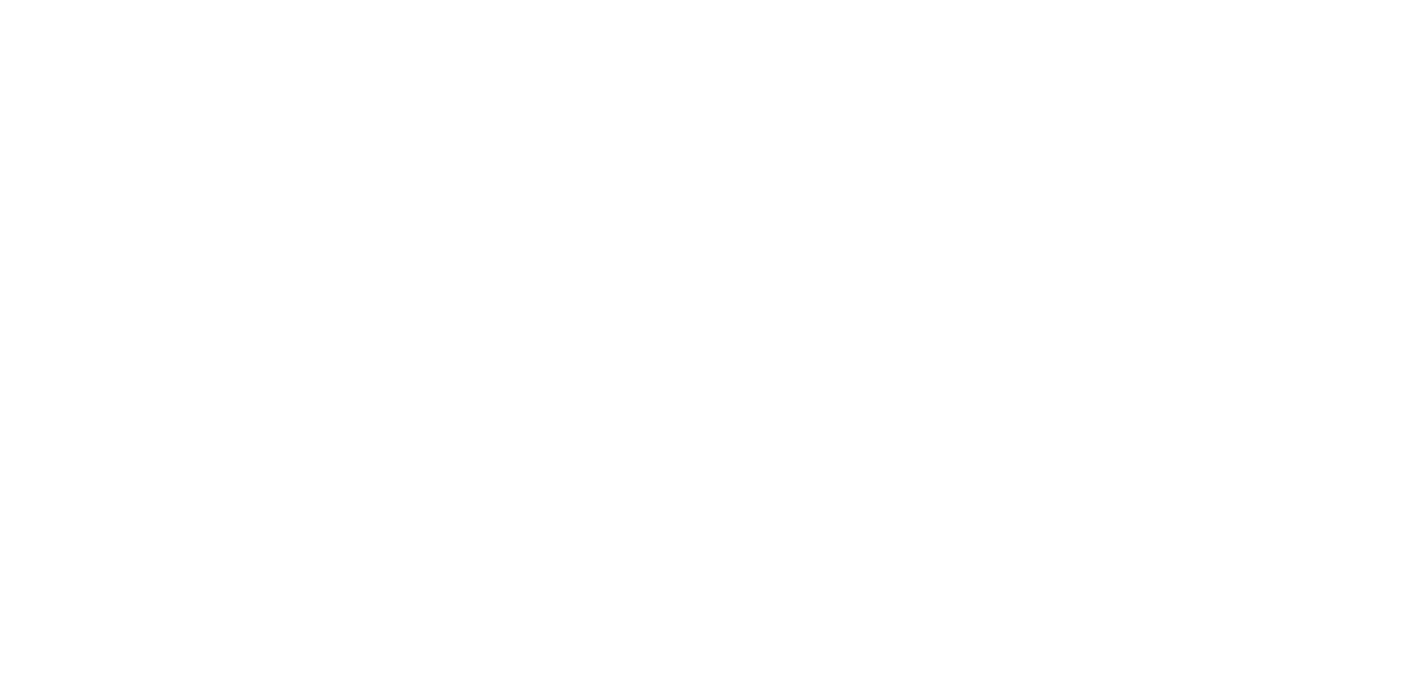
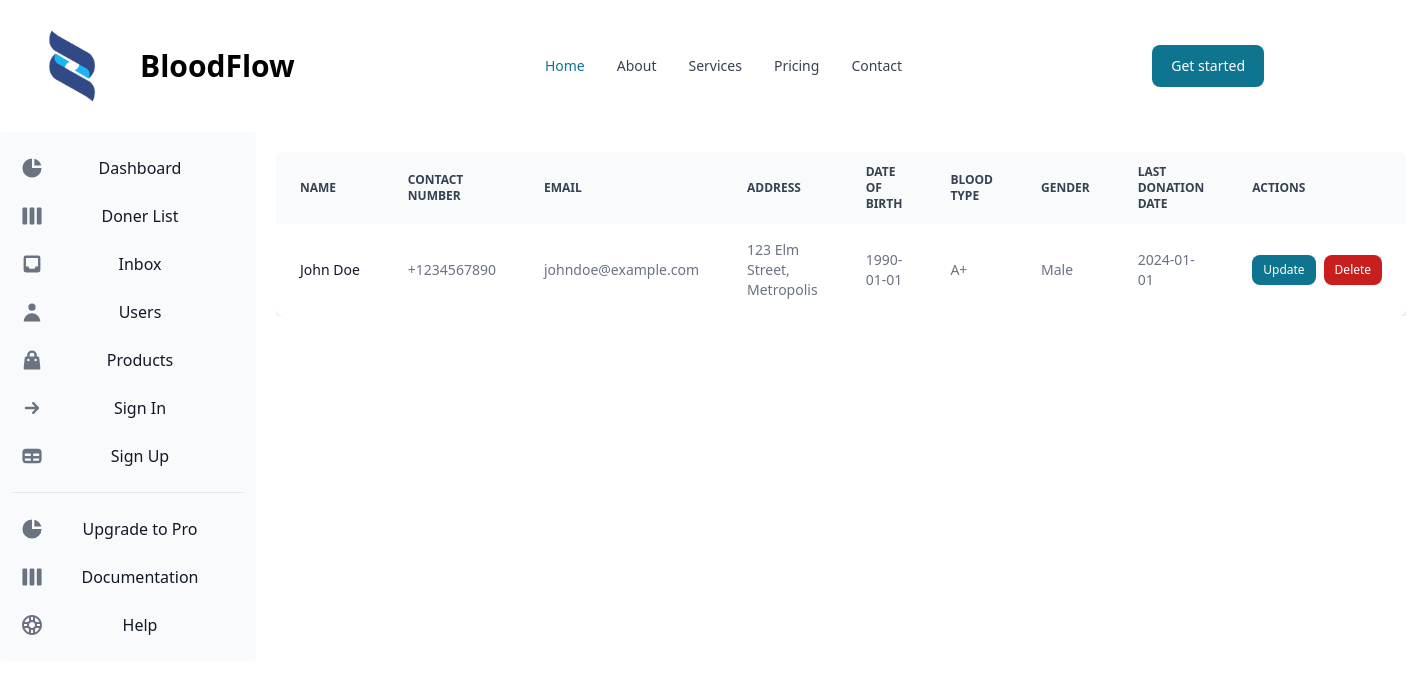
Before and after one commit to ShehanGit/Blood-Donation-Management-System, a React (Create React App) app in the folder frontend/blood_donation_app/: page /donerlist in a window 1280 px wide. Before the commit this address had no page. Shown: the top 674 px of the page, 1426 px wide, since content can reach past the window. Built offline with nearby package versions, Linux system fonts and the light colour scheme.

Commit message:
Table ui created

```diff
--- a/frontend/blood_donation_app/src/App.js
+++ b/frontend/blood_donation_app/src/App.js
@@ -5,6 +5,10 @@ import './App.css';
 import DonerRegister from './pages/DonerRegister';
 import Home from './pages/Home';
 import AppointmentCreate from './pages/AppointmentCreate';
+import AdminDashboard from './pages/AdminDashboard';
+import DonerList from './pages/adminpages/DonerList';
+
+
 
 function App() {
   return (
@@ -14,7 +18,8 @@ function App() {
           <Route exact path="/" element={<Home />} />
           <Route exact path="/register" element={<DonerRegister />} />
           <Route exact path="/appointment" element={<AppointmentCreate />} />
-
+          <Route exact path="/dashboard" element={<AdminDashboard />} />
+          <Route exact path="/donerlist" element={<DonerList />} />
         </Routes>
       </Router>
     </div>
--- /dev/null
+++ b/frontend/blood_donation_app/src/component/Sidebar.jsx
@@ -0,0 +1,54 @@
+import React from 'react';
+
+import { Sidebar } from "flowbite-react";
+import { BiBuoy } from "react-icons/bi";
+import { HiArrowSmRight, HiChartPie, HiInbox, HiShoppingBag, HiTable, HiUser, HiViewBoards } from "react-icons/hi";
+
+
+const SideBar = () => {
+
+    return (
+        <div>
+            <Sidebar aria-label="Sidebar with content separator example"  >
+      <Sidebar.Items>
+        <Sidebar.ItemGroup>
+          <Sidebar.Item href="#" icon={HiChartPie}>
+            Dashboard
+          </Sidebar.Item>
+          <Sidebar.Item href="/donerlist" icon={HiViewBoards}>
+            Doner List
+          </Sidebar.Item>
+          <Sidebar.Item href="#" icon={HiInbox}>
+            Inbox
+          </Sidebar.Item>
+          <Sidebar.Item href="#" icon={HiUser}>
+            Users
+          </Sidebar.Item>
+          <Sidebar.Item href="#" icon={HiShoppingBag}>
+            Products
+          </Sidebar.Item>
+          <Sidebar.Item href="#" icon={HiArrowSmRight}>
+            Sign In
+          </Sidebar.Item>
+          <Sidebar.Item href="#" icon={HiTable}>
+            Sign Up
+          </Sidebar.Item>
+        </Sidebar.ItemGroup>
+        <Sidebar.ItemGroup>
+          <Sidebar.Item href="#" icon={HiChartPie}>
+            Upgrade to Pro
+          </Sidebar.Item>
+          <Sidebar.Item href="#" icon={HiViewBoards}>
+            Documentation
+          </Sidebar.Item>
+          <Sidebar.Item href="#" icon={BiBuoy}>
+            Help
+          </Sidebar.Item>
+        </Sidebar.ItemGroup>
+      </Sidebar.Items>
+    </Sidebar>
+        </div>
+    );
+};
+
+export default SideBar;
--- /dev/null
+++ b/frontend/blood_donation_app/src/pages/AdminDashboard.jsx
@@ -0,0 +1,19 @@
+import React, { useState } from "react";
+import '../css/AppointmentCreate.css';
+import NavBar from "../component/NavBar";
+import Sidebar from "../component/Sidebar";
+
+import { createAppointment } from "../services/AppointmentServices";
+
+export default function AdminDashboard() {
+
+
+
+  return (
+    <div>
+      <NavBar />
+      <Sidebar />
+    </div>
+  );
+
+};
--- a/frontend/blood_donation_app/src/pages/Home.jsx
+++ b/frontend/blood_donation_app/src/pages/Home.jsx
@@ -10,8 +10,13 @@ export default function Home() {
     const navigate = useNavigate();
 
         const handleButtonClick = () => {
-        navigate('/appointment'); // Navigates to the "/register" page
+        navigate('/appointment');
       };
+
+      const handleButtonClick1 = () => {
+        navigate('/dashboard');
+      };
+
 
   return (
     <div>
@@ -20,6 +25,9 @@ export default function Home() {
                 <button onClick={handleButtonClick} className="bg-blue-500 hover:bg-blue-700 text-white font-bold py-2 px-9 rounded ml-10">
                     appointment
                 </button>
+                <button onClick={handleButtonClick1} className="bg-blue-500 hover:bg-blue-700 text-white font-bold py-2 px-9 rounded ml-10">
+                    Admin
+                </button>
     </div>
     </div>
   );
--- /dev/null
+++ b/frontend/blood_donation_app/src/pages/adminpages/DonerList.jsx
@@ -0,0 +1,94 @@
+import React from "react";
+import NavBar from "../../component/NavBar";
+import Sidebar from "../../component/Sidebar";
+import { Table, Button } from "flowbite-react";
+
+export default function DonorList() {
+  // Sample data
+  const donors = [
+    {
+      donorId: 1,
+      name: "John Doe",
+      contactNumber: "+1234567890",
+      email: "johndoe@example.com",
+      address: "123 Elm Street, Metropolis",
+      dateOfBirth: "1990-01-01",
+      bloodType: "A+",
+      gender: "Male",
+      lastDonationDate: "2024-01-01",
+    },
+    // Add more donor objects here as needed
+  ];
+
+  const handleUpdate = (donorId) => {
+    console.log(`Update donor with ID: ${donorId}`);
+    // Implement update logic here
+  };
+
+  const handleDelete = (donorId) => {
+    console.log(`Delete donor with ID: ${donorId}`);
+    // Implement delete logic here
+  };
+
+  return (
+    <div>
+      <NavBar />
+      <div style={{ display: "flex" }}>
+        <Sidebar style={{ flex: "0 0 250px" }} /> {/* Sidebar width */}
+        <div style={{ flex: "1", padding: "20px" }}> {/* Content area */}
+          <div className="overflow-x-auto">
+            <Table striped>
+              <Table.Head>
+                <Table.HeadCell>Name</Table.HeadCell>
+                <Table.HeadCell>Contact Number</Table.HeadCell>
+                <Table.HeadCell>Email</Table.HeadCell>
+                <Table.HeadCell>Address</Table.HeadCell>
+                <Table.HeadCell>Date of Birth</Table.HeadCell>
+                <Table.HeadCell>Blood Type</Table.HeadCell>
+                <Table.HeadCell>Gender</Table.HeadCell>
+                <Table.HeadCell>Last Donation Date</Table.HeadCell>
+                <Table.HeadCell>Actions</Table.HeadCell>
+              </Table.Head>
+              <Table.Body className="divide-y">
+                {donors.map((donor) => (
+                  <Table.Row
+                    key={donor.donorId}
+                    className="bg-white dark:border-gray-700 dark:bg-gray-800"
+                  >
+                    <Table.Cell className="whitespace-nowrap font-medium text-gray-900 dark:text-white">
+                      {donor.name}
+                    </Table.Cell>
+                    <Table.Cell>{donor.contactNumber}</Table.Cell>
+                    <Table.Cell>{donor.email}</Table.Cell>
+                    <Table.Cell>{donor.address}</Table.Cell>
+                    <Table.Cell>{donor.dateOfBirth}</Table.Cell>
+                    <Table.Cell>{donor.bloodType}</Table.Cell>
+                    <Table.Cell>{donor.gender}</Table.Cell>
+                    <Table.Cell>{donor.lastDonationDate}</Table.Cell>
+                    <Table.Cell>
+                      <div className="flex space-x-2">
+                        <Button
+                          size="xs"
+                          onClick={() => handleUpdate(donor.donorId)}
+                        >
+                          Update
+                        </Button>
+                        <Button
+                          size="xs"
+                          color="failure"
+                          onClick={() => handleDelete(donor.donorId)}
+                        >
+                          Delete
+                        </Button>
+                      </div>
+                    </Table.Cell>
+                  </Table.Row>
+                ))}
+              </Table.Body>
+            </Table>
+          </div>
+        </div>
+      </div>
+    </div>
+  );
+}
```
